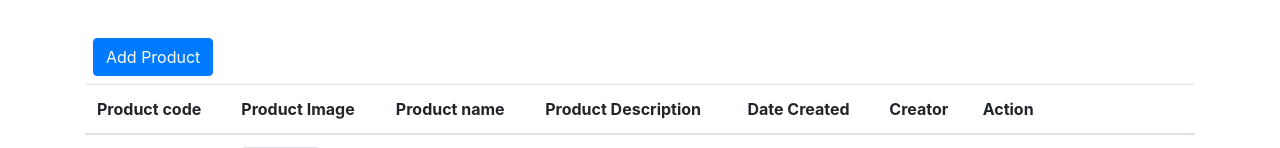
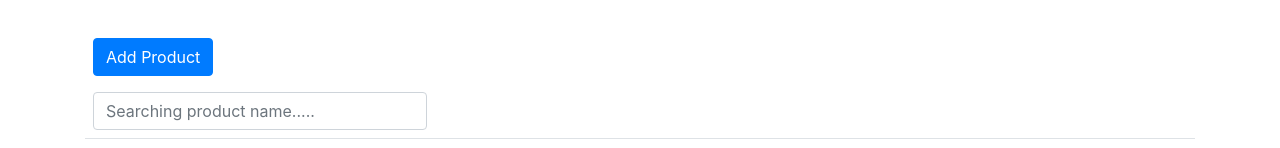
Before and after one commit to thientran98qb/PhpCRUD, a PHP site: page /PhpCRUD/ in a window 1280 px wide. Shown: the part 76-224 px from the top of the page. Run offline with PHP 8.4, Linux system fonts and the light colour scheme; the visitor is signed in with stand-in values (Sample User, id 1); tables that the repository leaves empty or names only in its code hold one stand-in row (values such as "Sample post"); grey boxes marked "Sample" are stand-in pictures; grey boxes labelled with a size stand in for pictures from a placeholder-image service; some libraries are stand-ins or nearby versions.

Commit message:
module search

```diff
--- a/assets/js/main.js
+++ b/assets/js/main.js
@@ -210,6 +210,27 @@
             }
         })
     });
+    $(document).on("keyup","#search",function(){
+        valueSearch=$("#search").val();
+        // var currentPage=$("#currentpage").val();
+        $.ajax({
+            url:"http://localhost:8080/PhpCRUD_ver1/index.php",
+            type:"GET",
+            dataType:"JSON",
+            data:{valueSearch:valueSearch,actionn:"search"},
+            success:function(value){
+                var productRows="";
+                if(value){
+                    $.each(value.value,function(index,value){
+                        productRows+=getProduct(value);
+                    });
+                    $("#productstable tbody").html(productRows);
+                }
+            },
+            error:function(){
 
+            }
+        });
+    });
     loadProduct();
 });
--- a/controllers/ProductController.php
+++ b/controllers/ProductController.php
@@ -115,4 +115,9 @@
             $row=$this->getRowbyId($id);
             echo json_encode(["detailrow"=>$row]);
         }
+        function processSearch(){
+            $valueS=(isset($_GET['valueSearch'])) ? $_GET['valueSearch'] : '';
+            $valueRealSearch=$this->searchProduct($valueS);
+            echo json_encode(["value"=>$valueRealSearch]);
+        }
     }
--- a/index.php
+++ b/index.php
@@ -22,6 +22,9 @@
     }
     if(!empty($actionAjax) && $actionAjax=="profile"){
         return $product->getDetailProduct();
+    }
+    if(!empty($actionAjax) && $actionAjax=="search"){
+        return $product->processSearch();
     }
     if(empty($action)){
         $action=filter_input(INPUT_POST,'action');
--- a/model/ProductModel.php
+++ b/model/ProductModel.php
@@ -81,6 +81,17 @@
                 echo "Error: " . $e->getMessage();
                 $this->conn->rollback();
             }
-
+        }
+        function searchProduct($product_name){
+            $query="SELECT * FROM products INNER JOIN users ON products.user_id=users.user_id WHERE product_name LIKE '%${product_name}%'";
+            $stmt=$this->conn->prepare($query);
+            // $stmt->bindValue(":productname",$product_name);
+            $stmt->execute();
+            if($stmt->rowCount() > 0){
+                $data=$stmt->fetchAll(PDO::FETCH_ASSOC);
+            }else{
+                $data=[];
+            }
+            return $data;
         }
     }
--- a/views/products/index.php
+++ b/views/products/index.php
@@ -5,8 +5,12 @@
         </div>
         <?php include_once DOCUMENT_ROOT."/views/products/add.php"; ?>
         <?php include_once DOCUMENT_ROOT."/views/products/detail.php"; ?>
-        <div class="alert alert-success text-center" id="message" style="display: none;">
-
+        <div class="row">
+            <div class="col col-sm-4">
+                <div class="search p-2">
+                    <input type="text" name="search" class="form-control" id="search" placeholder="Searching product name.....">
+                </div>
+            </div>
         </div>
         <table class="table" id="productstable">
             <thead>
```
